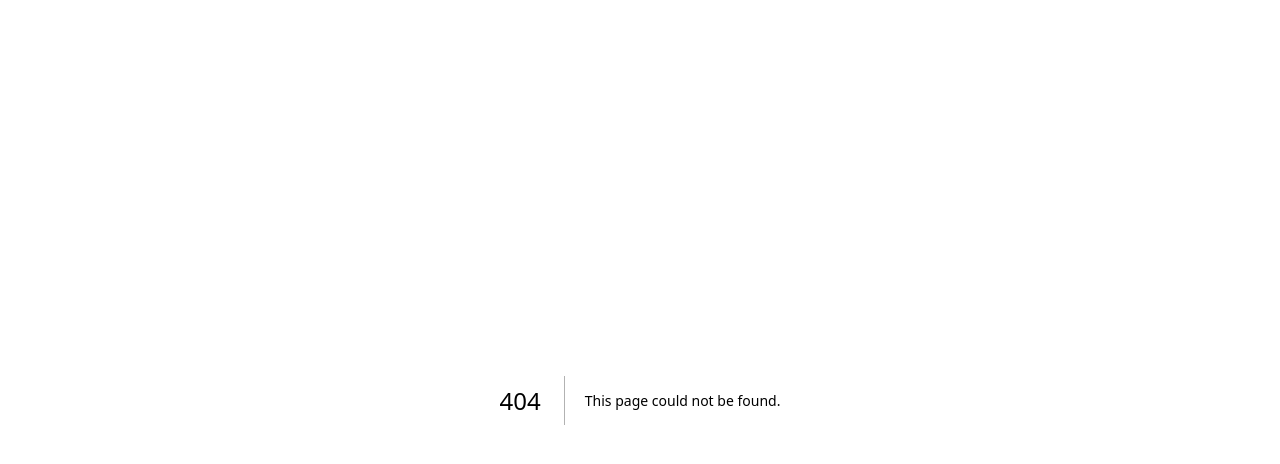
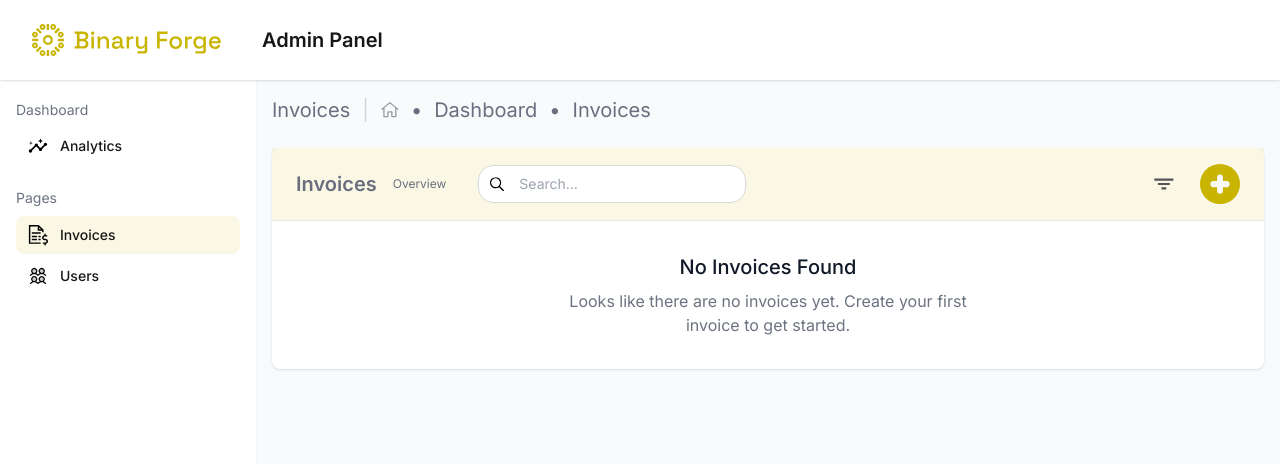
Before and after one commit to kuliashvili/UsersPanel, a Next.js app: page /en/dashboard/invoices in a window 1280 px wide. Before the commit this address had no page. Shown: the top 464 px of the page. Built offline with nearby package versions, Linux system fonts and the light colour scheme.

Commit message:
add invoices page UI, add translatable texts for invoices page

```diff
--- /dev/null
+++ b/app/[locale]/dashboard/invoices/page.js
@@ -0,0 +1,86 @@
+"use client";
+
+import { useTranslation } from "@/hooks/useTranslation";
+import Image from "next/image";
+import homeIcon from "@/public/images/house.svg";
+import searchIcon from "@/public/images/search.svg";
+import filterIcon from "@/public/images/filter.svg";
+import plusIcon from "@/public/images/plus.svg";
+
+export default function InvoicesPage() {
+  const { t } = useTranslation();
+
+  return (
+    <div className="space-y-6">
+      {/* Breadcrumb */}
+      <div className="flex items-center text-[#6B6E7F] text-xl">
+        <span>{t("dashboard.invoices")}</span>
+        <span className="mx-3 text-gray-300">|</span>
+        <div className="flex items-center gap-2">
+          <Image src={homeIcon} alt="Home" width={18} height={18} />
+          <span className="mx-1">•</span>
+          <span>{t("breadcrumbs.dashboard")}</span>
+          <span className="mx-1">•</span>
+          <span>{t("breadcrumbs.invoices")}</span>
+        </div>
+      </div>
+
+      <div className="bg-white rounded-lg shadow">
+        {/* Header with matching style */}
+        <div className="px-6 py-4 border-b bg-[#C9B5001A]">
+          <div className="flex justify-between items-center">
+            <div className="flex items-center text-[#6B6E7F]">
+              <h2 className="text-xl font-semibold">{t("invoices.title")}</h2>
+              <p className="ml-4 text-xs">{t("invoices.overview")}</p>
+
+              <div className="relative ml-8">
+                <input
+                  type="text"
+                  placeholder={t("table.search")}
+                  className="pl-10 pr-4 py-2 border border-[#D9D9D9] rounded-[15px] focus:outline-none text-sm w-full"
+                />
+                <Image
+                  src={searchIcon}
+                  alt="Search Icon"
+                  width={14}
+                  height={14}
+                  className="absolute left-3 top-1/2 transform -translate-y-1/2"
+                />
+              </div>
+            </div>
+
+            <div className="flex items-center space-x-4">
+              <button className="w-10 h-10 rounded-full flex items-center justify-center">
+                <Image
+                  src={filterIcon}
+                  alt="Filter Icon"
+                  width={20}
+                  height={20}
+                />
+              </button>
+              <button className="bg-[#C9B500] text-white w-10 h-10 rounded-full flex items-center justify-center hover:bg-[#B89A00]">
+                <Image
+                  src={plusIcon}
+                  alt="Add Invoice Icon"
+                  width={20}
+                  height={20}
+                />
+              </button>
+            </div>
+          </div>
+        </div>
+
+        <div className="p-8 text-center">
+          <div className="max-w-md mx-auto">
+            <h3 className="text-xl font-medium text-gray-900 mb-2">
+              {t("invoices.noInvoices")}
+            </h3>
+            <p className="text-gray-500">
+              {t("invoices.noInvoicesDescription")}
+            </p>
+          </div>
+        </div>
+      </div>
+    </div>
+  );
+}
--- a/translations/index.js
+++ b/translations/index.js
@@ -1,6 +1,13 @@
 export const translations = {
   en: {
     loading: "Loading",
+    invoices: {
+      title: "Invoices",
+      overview: "Overview",
+      noInvoices: "No Invoices Found",
+      noInvoicesDescription:
+        "Looks like there are no invoices yet. Create your first invoice to get started.",
+    },
     auth: {
       email: "Email",
       password: "Password",
@@ -59,6 +66,13 @@ export const translations = {
       loginSuccess: "წარმატებით შეხვედით!",
       loginFailed: "შესვლა ვერ მოხერხდა. სცადეთ ხელახლა.",
     },
+    invoices: {
+      title: "ინვოისები",
+      overview: "მიმოხილვა",
+      noInvoices: "ინვოისები ვერ მოიძებნა",
+      noInvoicesDescription:
+        "ჯერჯერობით ინვოისები არ არის. დაიწყეთ პირველი ინვოისის შექმნით.",
+    },
     dashboard: {
       title: "ადმინ პანელი",
       welcome: "მოგესალმებით Binary Forge-ის ადმინ პანელში",
```
